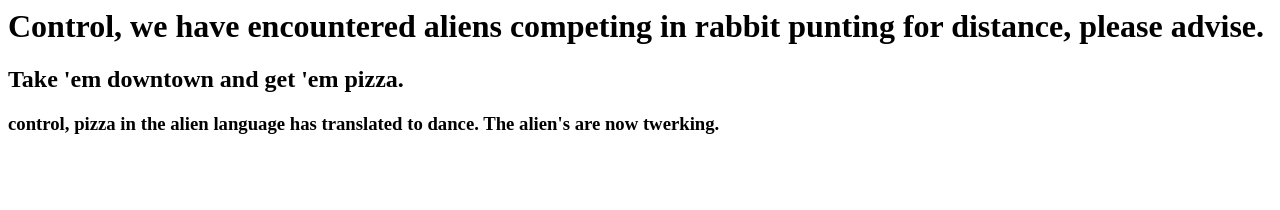
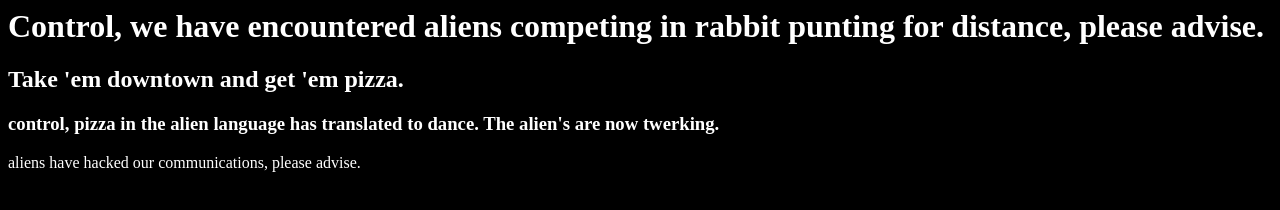
Before and after one commit to mainHoots/communication-log, a plain HTML site: page index.html in a window 1280 px wide. Drawn offline with Linux system fonts and the light colour scheme.

Commit message:
added style.css

```diff
--- a/index.html
+++ b/index.html
@@ -1,7 +1,9 @@
 <html>
+   <link rel="stylesheet" type="text/css" href="style.css">
    <body>
       <h1>Control, we have encountered aliens competing in rabbit punting for distance, please advise.</h1>
       <h2>Take 'em downtown and get 'em pizza.</h2>
       <h3>control, pizza in the alien language has translated to dance. The alien's are now twerking.</h3>
+      <p>aliens have hacked our communications, please advise.</p>
    </body>
 </html>
--- /dev/null
+++ b/style.css
@@ -0,0 +1,4 @@
+body {
+    color: white;
+    background-color: black;
+ }
```
